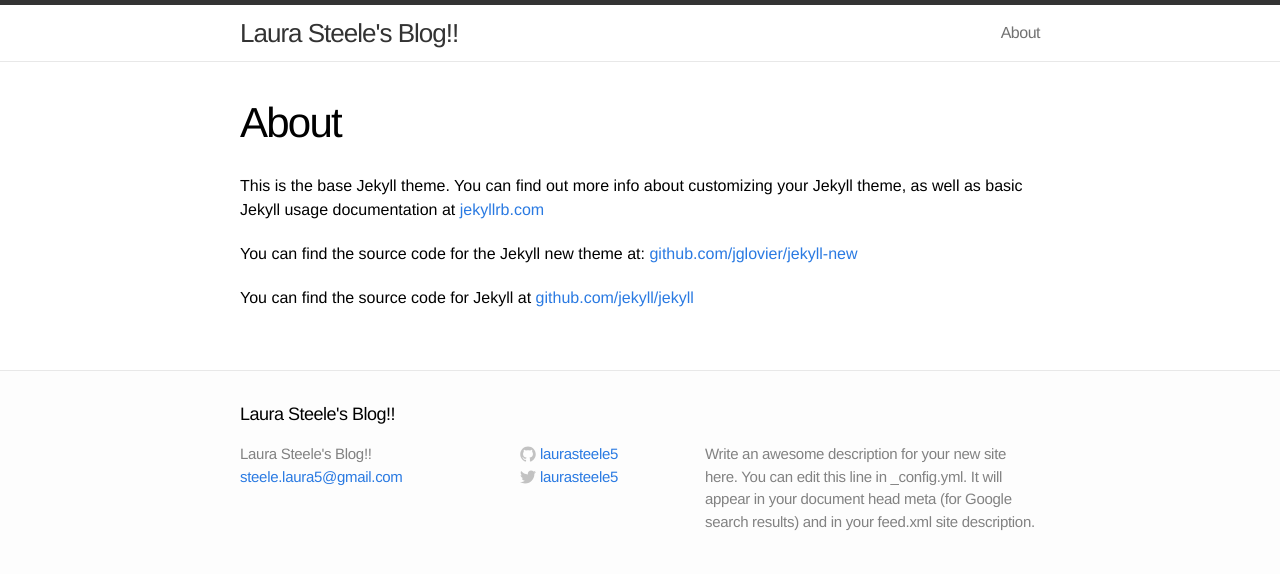
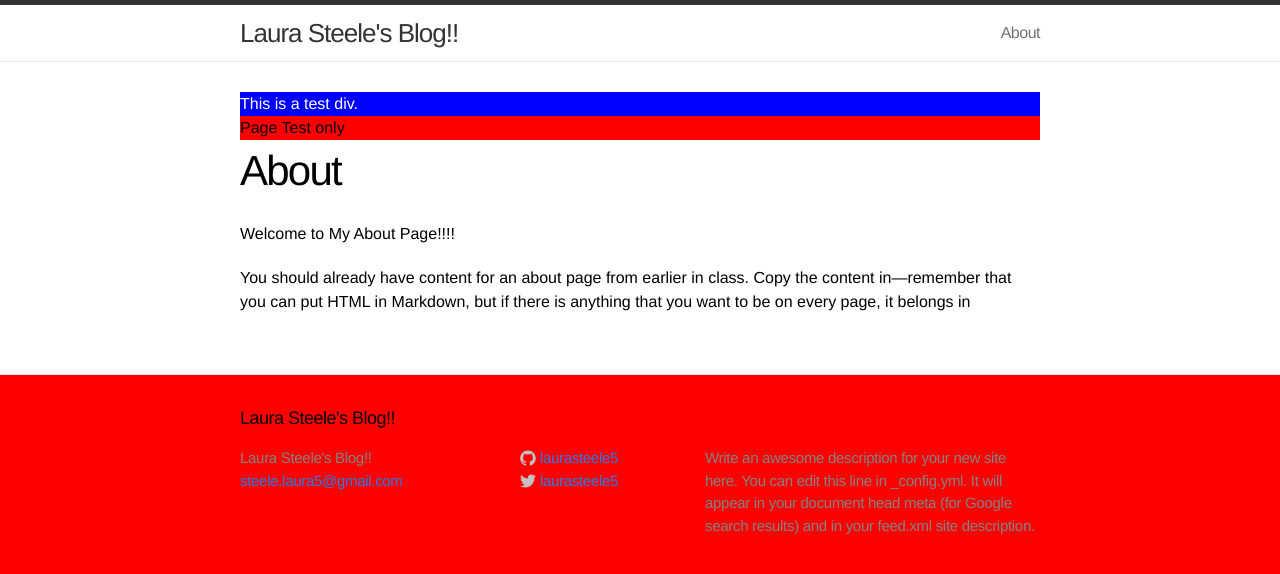
Before and after one commit to laurasteele5/laurasteele5.github.io, a Jekyll site: the page built from about.md, in a window 1280 px wide. Shown: the top 574 px of the page. Built offline with Jekyll 4.4.1, drawn with Linux system fonts in a browser that asks for light colours.

Commit message:
Complete Exercises

```diff
--- a/_layouts/default.html
+++ b/_layouts/default.html
@@ -9,6 +9,7 @@
 
     <div class="page-content">
       <div class="wrap">
+      <div class="test">This is a test div.</div>
       {{ content }}
       </div>
     </div>
--- a/_layouts/page.html
+++ b/_layouts/page.html
@@ -2,6 +2,7 @@
 layout: default
 ---
 <div class="post">
+<div class="page-test">Page Test only</div>
 
   <header class="post-header">
     <h1>{{ page.title }}</h1>
--- a/about.md
+++ b/about.md
@@ -4,8 +4,6 @@ title: About
 permalink: /about/
 ---
 
-This is the base Jekyll theme. You can find out more info about customizing your Jekyll theme, as well as basic Jekyll usage documentation at [jekyllrb.com](http://jekyllrb.com/)
+Welcome to My About Page!!!!
 
-You can find the source code for the Jekyll new theme at: [github.com/jglovier/jekyll-new](https://github.com/jglovier/jekyll-new)
-
-You can find the source code for Jekyll at [github.com/jekyll/jekyll](https://github.com/jekyll/jekyll)
+You should already have content for an about page from earlier in class. Copy the content in—remember that you can put HTML in Markdown, but if there is anything that you want to be on every page, it belongs in
--- a/css/main.css
+++ b/css/main.css
@@ -13,7 +13,7 @@ body {
   font-size: 16px;
   line-height: 1.5;
   font-weight: 300;
-  background-color: #fdfdfd;
+  background-color: red;
 }
 
 h1, h2, h3, h4, h5, h6 { font-size: 100%; font-weight: 400; }
@@ -407,4 +407,13 @@ a:visited { color: #205caa; }
     width: auto;
     margin: 0 0 15px; }
 
+  }
+
+    .test {
+    background: blue;
+    color: white;
 }
+
+.page-test {background: red;}
+
+}
--- a/index.html
+++ b/index.html
@@ -11,6 +11,7 @@ layout: default
       <li>
         <span class="post-date">{{ post.date | date: "%b %-d, %Y" }}</span>
         <a class="post-link" href="{{ post.url | prepend: site.baseurl }}">{{ post.title }}</a>
+        <p>{{ post.excerpt }}</p>
       </li>
     {% endfor %}
   </ul>
```
Also changed, not shown: _posts/2014-07-17-welcome-to-jekyll.markdown (added, +10 -0 lines).
